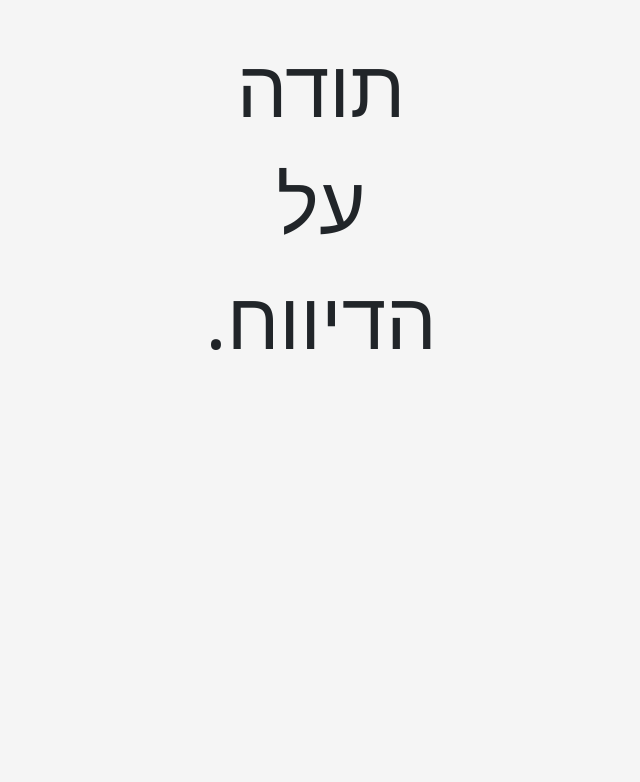
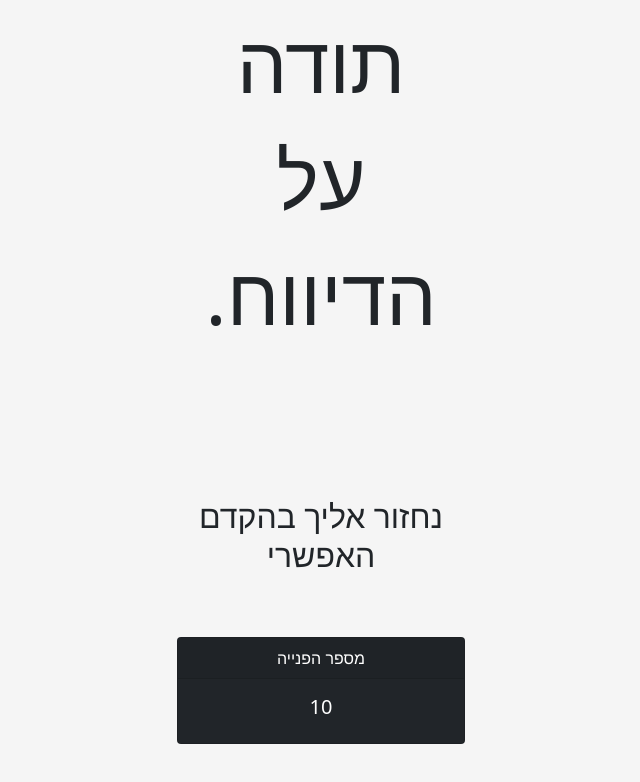
Before and after one commit to stop-etze/project, a plain HTML site: page web/html/approve.html in a window 1280 px wide. Shown: the whole page, without its empty margins (319-959 px from the left). Drawn offline with nearby package versions, Linux system fonts and the light colour scheme; a web font is replaced by a local one.

Commit message:
Optimized home page & approve page design

```diff
--- a/web/css/main.css
+++ b/web/css/main.css
@@ -94,7 +94,7 @@ form input[type="password"] {
     width: 300px;
     padding: 10px;
     position: absolute;
-    top: 1%;
+    top: -2%;
 }
 
 .typewriter h1 {
@@ -120,3 +120,15 @@ form input[type="password"] {
         opacity: 1;
     }
 }
+
+.approved-header {
+    position: absolute;
+    bottom: 25%;
+    width: 300px;
+}
+
+.report-number {
+    width: 100%;
+    position: absolute;
+    bottom: 5%;
+}
--- a/web/html/approve.html
+++ b/web/html/approve.html
@@ -13,7 +13,17 @@
         <div class="typewriter">
             <h1>תודה על הדיווח.</h1>
         </div>
+
+		<h2 class="h2 mb-3 font-wait-normal approved-header">נחזור אליך בהקדם האפשרי</h2>
+
+		<div class="card text-white bg-dark mb-3 report-number" style="max-width: 18rem;">
+			<div class="card-header">מספר הפנייה</div>
+			<div class="card-body">
+				<h5 class="card-title">10</h5>
+			</div>
+		</div>
 	</body>
+
     <script>
 		$(function() {
 			typitvs();
```
Also changed, not shown: web/css/home.css (+2 -6 lines), web/html/home.html (+5 -5 lines), web/html/report.html (+1 -1 lines), web/html/settings.html (+1 -1 lines).
